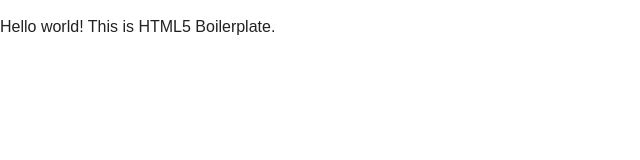
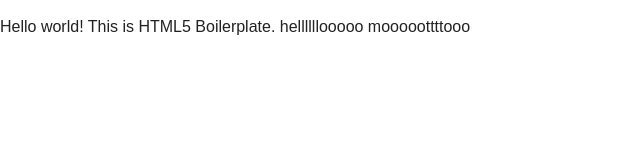
Before and after one commit to Ayabas/testWebsite, a plain HTML site: page index.html in a window 1280 px wide. Shown: the whole page, without its empty margins (0-640 px from the left). Drawn offline with nearby package versions, Linux system fonts and the light colour scheme.

Commit message:
hello motto

```diff
--- a/index.html
+++ b/index.html
@@ -20,7 +20,7 @@
             <p class="browsehappy">You are using an <strong>outdated</strong> browser. Please <a href="http://browsehappy.com/">upgrade your browser</a> to improve your experience.</p>
         <![endif]-->
 
-        <p>Hello world! This is HTML5 Boilerplate.</p>
+        <p>Hello world! This is HTML5 Boilerplate. hellllllooooo mooooottttooo</p>
 
         <script src="//ajax.googleapis.com/ajax/libs/jquery/1.11.0/jquery.min.js"></script>
         <script>window.jQuery || document.write('<script src="js/vendor/jquery-1.11.0.min.js"><\/script>')</script>
```
